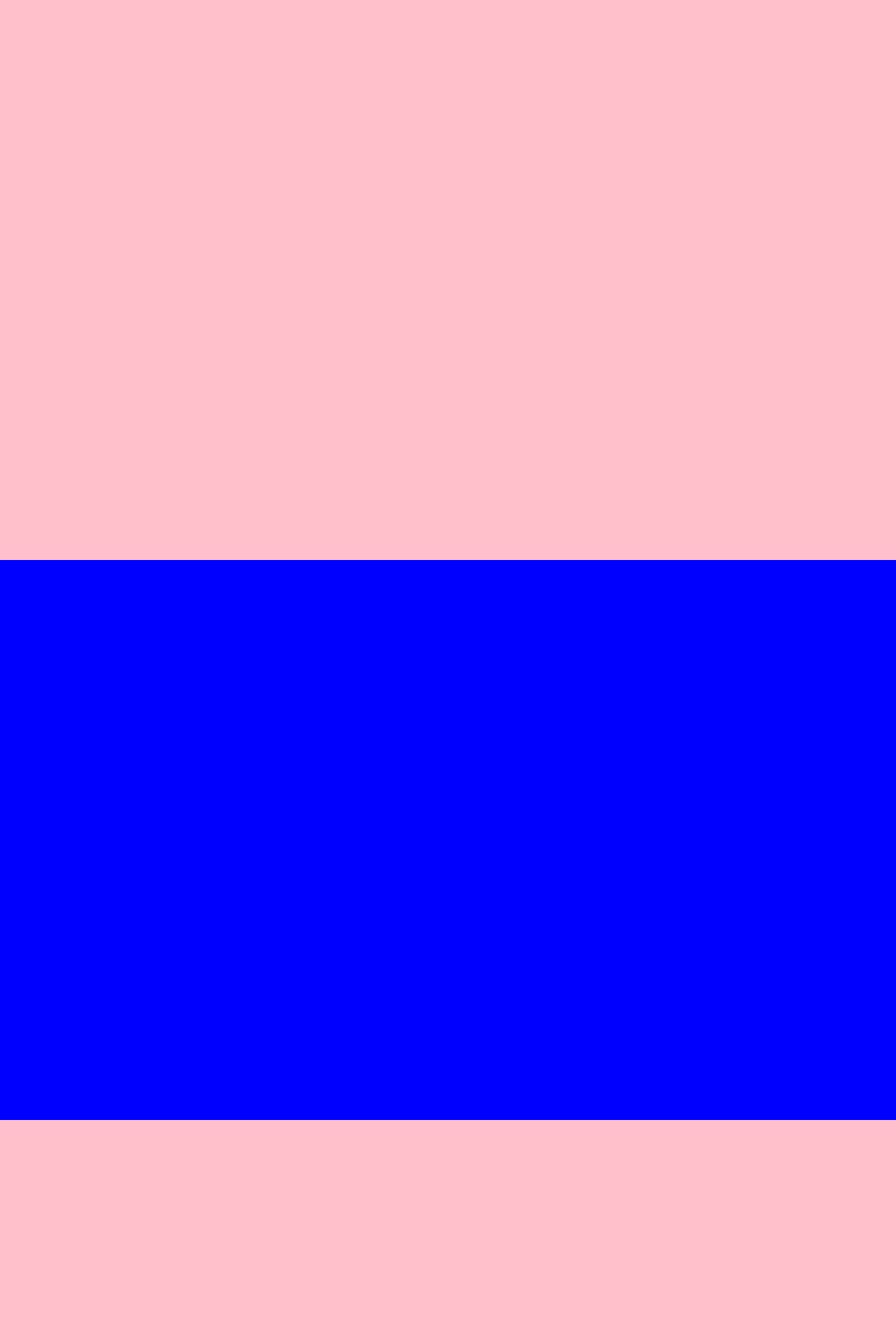
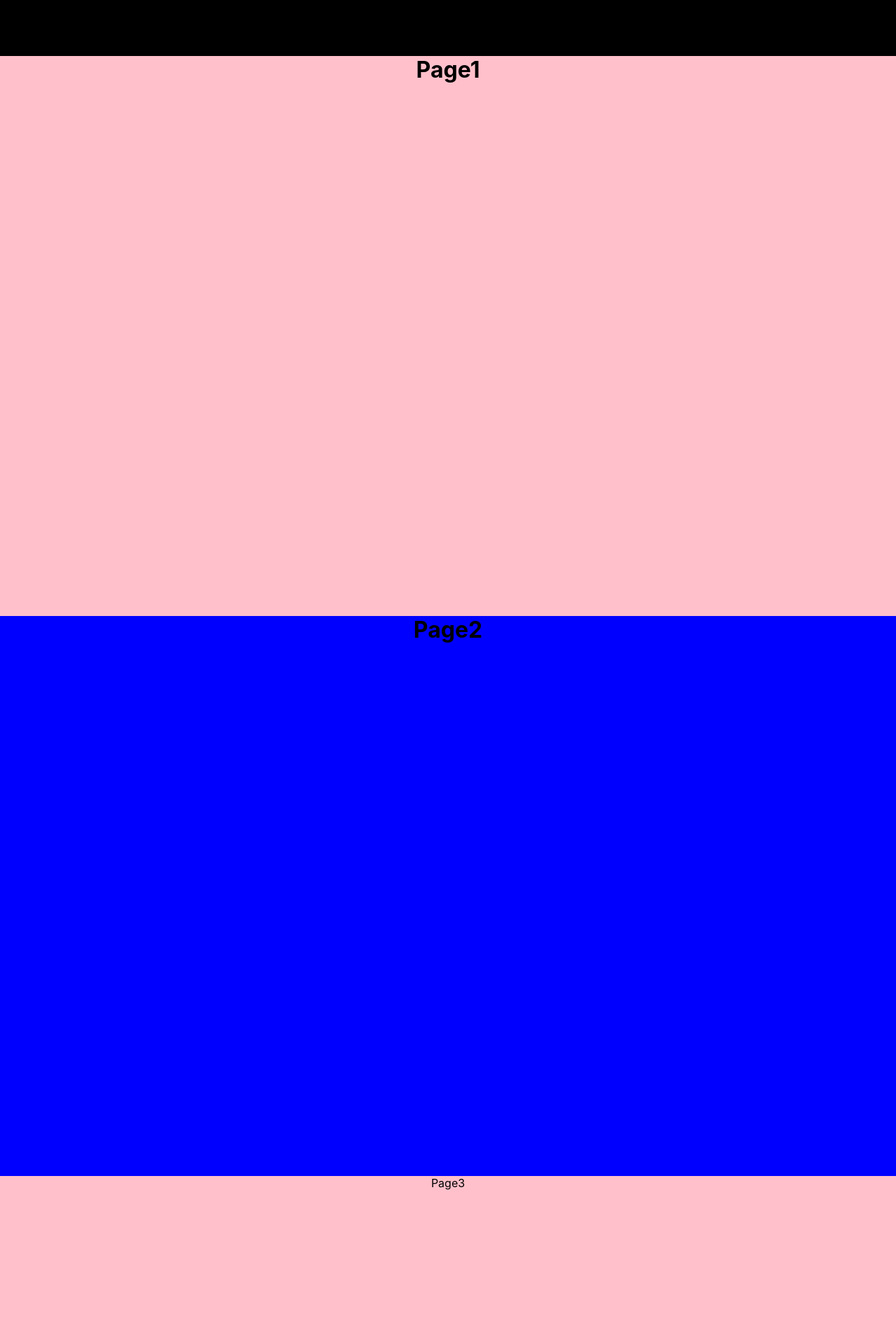
Before and after one commit to 1linan/scroll_demo, a React (Create React App) app: page / in a window 1280 px wide. Shown: the top 1920 px of the page at 70% size. Built offline with nearby package versions, Linux system fonts and the light colour scheme.

Commit message:
add:添加一个header

```diff
--- a/src/App.css
+++ b/src/App.css
@@ -3,3 +3,7 @@
   height: fit-content;
   position: relative;
 }
+*{
+  padding: 0;
+  margin: 0;
+}
--- a/src/App.tsx
+++ b/src/App.tsx
@@ -5,6 +5,7 @@ import { Page1 } from "./components/page1";
 import { Page2 } from "./components/page2";
 import { Page3 } from "./components/page3";
 import { Page4 } from "./components/page4";
+import { Header } from "./components/header";
 
 let currentPage = 1;
 let scrolling = false;
@@ -162,11 +163,25 @@ function App() {
   }, [debounce, throttle, width, height]);
 
   return (
-    <div className="App" ref={wrapperRef}>
-      <Page1 />
-      <Page2 />
-      <Page3 />
-      <Page4 />
+    <div className="App">
+      <Header></Header>
+      <div
+        ref={wrapperRef}
+        style={{
+          position: "absolute",
+          top: "0",
+          left: "0",
+          right: "0",
+          bottom: "0",
+          zIndex: 9,
+          paddingTop: "80px",
+        }}
+      >
+        <Page1 />
+        <Page2 />
+        <Page3 />
+        <Page4 />
+      </div>
     </div>
   );
 }
--- /dev/null
+++ b/src/components/header/index.tsx
@@ -0,0 +1,16 @@
+export function Header() {
+  return (
+    <div
+      style={{
+        height: "80px",
+        background: "black",
+        position: "fixed",
+        top: "0",
+        left: "0",
+        right: "0",
+        bottom: "0",
+        zIndex: 999,
+      }}
+    ></div>
+  );
+}
--- a/src/components/page1/index.tsx
+++ b/src/components/page1/index.tsx
@@ -21,7 +21,12 @@ import React from "react";
 export function Page1() {
   return (
     <div
-      style={{ height: `${window.innerHeight}px`, background: "pink" }}
-    ></div>
+      style={{
+        height: `${window.innerHeight}px`,
+        background: "pink",
+      }}
+    >
+      <h1>Page1</h1>
+    </div>
   );
 }
--- a/src/components/page2/index.tsx
+++ b/src/components/page2/index.tsx
@@ -3,7 +3,12 @@ import React from "react";
 export function Page2() {
   return (
     <div
-      style={{ height: `${window.innerHeight}px`, background: "blue" }}
-    ></div>
+      style={{
+        height: `${window.innerHeight}px`,
+        background: "blue",
+      }}
+    >
+      <h1>Page2</h1>
+    </div>
   );
 }
--- a/src/components/page3/index.tsx
+++ b/src/components/page3/index.tsx
@@ -3,7 +3,12 @@ import React from "react";
 export function Page3() {
   return (
     <div
-      style={{ height: `${window.innerHeight}px`, background: "pink" }}
-    ></div>
+      style={{
+        height: `${window.innerHeight}px`,
+        background: "pink",
+      }}
+    >
+      <span>Page3</span>
+    </div>
   );
 }
--- a/src/components/page4/index.tsx
+++ b/src/components/page4/index.tsx
@@ -3,7 +3,12 @@ import React from "react";
 export function Page4() {
   return (
     <div
-      style={{ height: `${window.innerHeight}px`, background: "purple" }}
-    ></div>
+      style={{
+        height: `${window.innerHeight}px`,
+        background: "purple",
+      }}
+    >
+      <h1>Page4</h1>
+    </div>
   );
 }
```
